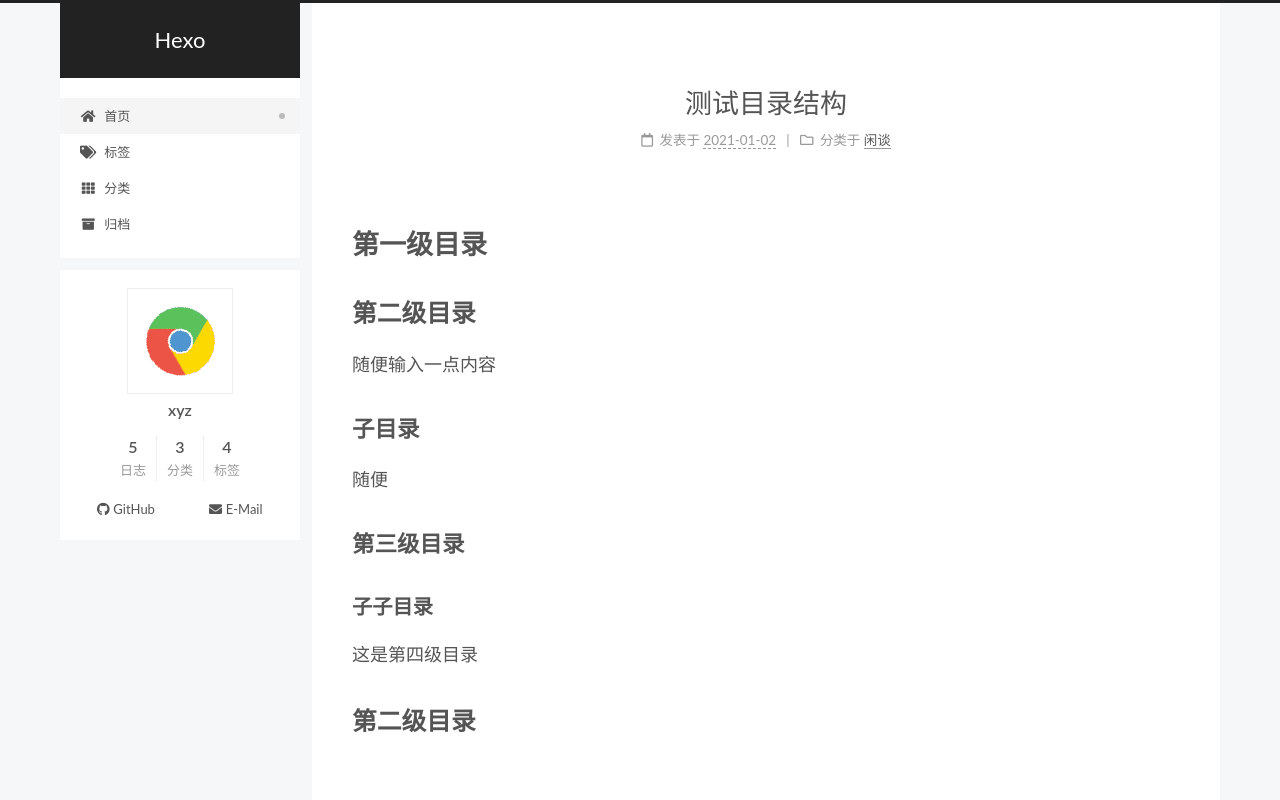
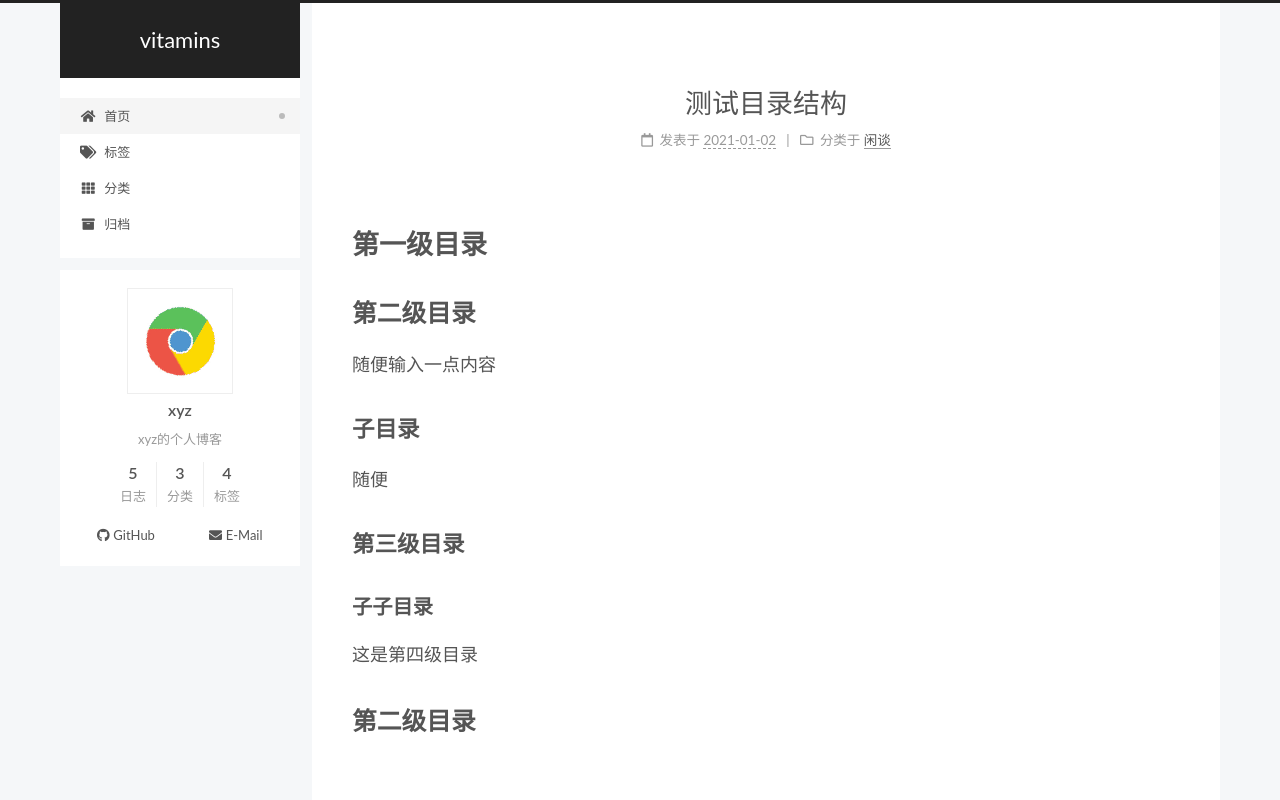
Before and after one commit to isxychao/isxychao.github.io, a plain HTML site: page index.html in a window 1280 px wide. Shown: the top 800 px of the page. Drawn offline with Linux system fonts and the light colour scheme.

Commit message:
Site updated: 2021-01-02 14:11:32

```diff
--- a/index.html
+++ b/index.html
@@ -20,10 +20,12 @@
     var CONFIG = {"hostname":"example.com","root":"/","scheme":"Gemini","version":"7.8.0","exturl":false,"sidebar":{"position":"left","display":"post","padding":18,"offset":12,"onmobile":false},"copycode":{"enable":false,"show_result":false,"style":null},"back2top":{"enable":true,"sidebar":false,"scrollpercent":false},"bookmark":{"enable":false,"color":"#222","save":"auto"},"fancybox":false,"mediumzoom":false,"lazyload":false,"pangu":false,"comments":{"style":"tabs","active":null,"storage":true,"lazyload":false,"nav":null},"algolia":{"hits":{"per_page":10},"labels":{"input_placeholder":"Search for Posts","hits_empty":"We didn't find any results for the search: ${query}","hits_stats":"${hits} results found in ${time} ms"}},"localsearch":{"enable":false,"trigger":"auto","top_n_per_article":1,"unescape":false,"preload":false},"motion":{"enable":true,"async":false,"transition":{"post_block":"fadeIn","post_header":"slideDownIn","post_body":"slideDownIn","coll_header":"slideLeftIn","sidebar":"slideUpIn"}}};
   </script>
 
-  <meta property="og:type" content="website">
-<meta property="og:title" content="Hexo">
+  <meta name="description" content="xyz的个人博客">
+<meta property="og:type" content="website">
+<meta property="og:title" content="vitamins">
 <meta property="og:url" content="http://example.com/index.html">
-<meta property="og:site_name" content="Hexo">
+<meta property="og:site_name" content="vitamins">
+<meta property="og:description" content="xyz的个人博客">
 <meta property="og:locale" content="zh_CN">
 <meta property="article:author" content="xyz">
 <meta name="twitter:card" content="summary">
@@ -41,7 +43,7 @@
   };
 </script>
 
-  <title>Hexo</title>
+  <title>vitamins</title>
 
 
 
@@ -92,7 +94,7 @@
 
     <a href="/" class="brand" rel="start">
       <span class="logo-line-before"><i></i></span>
-      <h1 class="site-title">Hexo</h1>
+      <h1 class="site-title">vitamins</h1>
       <span class="logo-line-after"><i></i></span>
     </a>
   </div>
@@ -160,11 +162,11 @@
     <span hidden itemprop="author" itemscope itemtype="http://schema.org/Person">
       <meta itemprop="image" content="/images/avatar.gif">
       <meta itemprop="name" content="xyz">
-      <meta itemprop="description" content="">
+      <meta itemprop="description" content="xyz的个人博客">
     </span>
 
     <span hidden itemprop="publisher" itemscope itemtype="http://schema.org/Organization">
-      <meta itemprop="name" content="Hexo">
+      <meta itemprop="name" content="vitamins">
     </span>
       <header class="post-header">
         <h2 class="post-title" itemprop="name headline">
@@ -230,11 +232,11 @@
     <span hidden itemprop="author" itemscope itemtype="http://schema.org/Person">
       <meta itemprop="image" content="/images/avatar.gif">
       <meta itemprop="name" content="xyz">
-      <meta itemprop="description" content="">
+      <meta itemprop="description" content="xyz的个人博客">
     </span>
 
     <span hidden itemprop="publisher" itemscope itemtype="http://schema.org/Organization">
-      <meta itemprop="name" content="Hexo">
+      <meta itemprop="name" content="vitamins">
     </span>
       <header class="post-header">
         <h2 class="post-title" itemprop="name headline">
@@ -302,11 +304,11 @@
     <span hidden itemprop="author" itemscope itemtype="http://schema.org/Person">
       <meta itemprop="image" content="/images/avatar.gif">
       <meta itemprop="name" content="xyz">
-      <meta itemprop="description" content="">
+      <meta itemprop="description" content="xyz的个人博客">
     </span>
 
     <span hidden itemprop="publisher" itemscope itemtype="http://schema.org/Organization">
-      <meta itemprop="name" content="Hexo">
+      <meta itemprop="name" content="vitamins">
     </span>
       <header class="post-header">
         <h2 class="post-title" itemprop="name headline">
@@ -385,11 +387,11 @@
     <span hidden itemprop="author" itemscope itemtype="http://schema.org/Person">
       <meta itemprop="image" content="/images/avatar.gif">
       <meta itemprop="name" content="xyz">
-      <meta itemprop="description" content="">
+      <meta itemprop="description" content="xyz的个人博客">
     </span>
 
     <span hidden itemprop="publisher" itemscope itemtype="http://schema.org/Organization">
-      <meta itemprop="name" content="Hexo">
+      <meta itemprop="name" content="vitamins">
     </span>
       <header class="post-header">
         <h2 class="post-title" itemprop="name headline">
@@ -468,11 +470,11 @@
     <span hidden itemprop="author" itemscope itemtype="http://schema.org/Person">
       <meta itemprop="image" content="/images/avatar.gif">
       <meta itemprop="name" content="xyz">
-      <meta itemprop="description" content="">
+      <meta itemprop="description" content="xyz的个人博客">
     </span>
 
     <span hidden itemprop="publisher" itemscope itemtype="http://schema.org/Organization">
-      <meta itemprop="name" content="Hexo">
+      <meta itemprop="name" content="vitamins">
     </span>
       <header class="post-header">
         <h2 class="post-title" itemprop="name headline">
@@ -594,7 +596,7 @@
     <img class="site-author-image" itemprop="image" alt="xyz"
       src="/images/avatar.gif">
   <p class="site-author-name" itemprop="name">xyz</p>
-  <div class="site-description" itemprop="description"></div>
+  <div class="site-description" itemprop="description">xyz的个人博客</div>
 </div>
 <div class="site-state-wrap motion-element">
   <nav class="site-state">
```
Also changed, not shown: 2021/01/01/hello-world/index.html (+6 -6 lines), 2021/01/01/我的第一篇博客/index.html (+6 -6 lines), 2021/01/02/上瘾的心理学原理/index.html (+6 -6 lines), 2021/01/02/我的第二篇博客/index.html (+6 -6 lines), 2021/01/02/测试目录结构/index.html (+6 -6 lines), archives/2021/01/index.html (+8 -6 lines), archives/2021/index.html (+8 -6 lines), archives/index.html (+8 -6 lines), categories/index.html (+7 -5 lines), categories/充电/index.html (+8 -6 lines), categories/教程/index.html (+8 -6 lines), categories/闲谈/index.html (+8 -6 lines), tags/index.html (+7 -5 lines), tags/心理学/index.html (+8 -6 lines), 3 more files.
